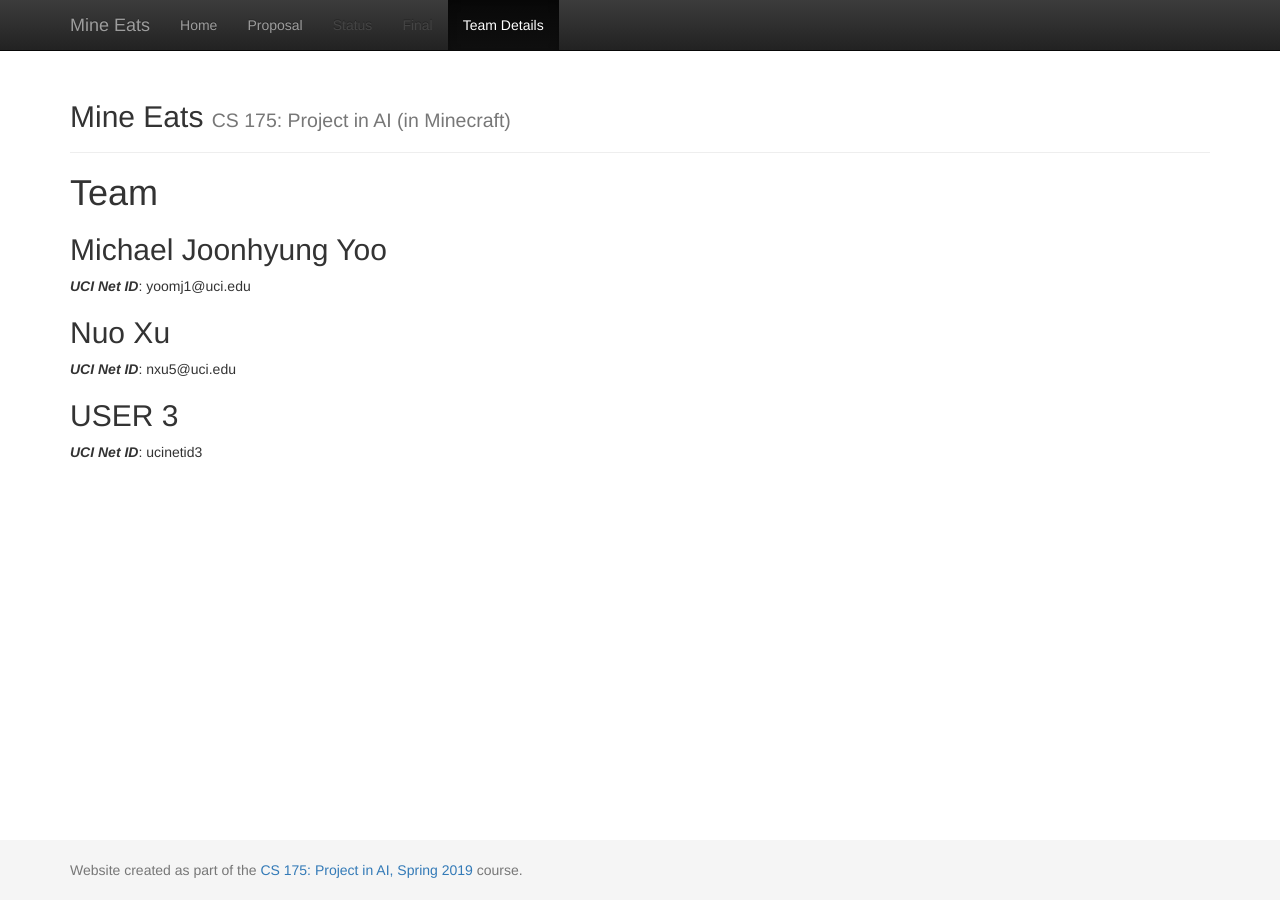
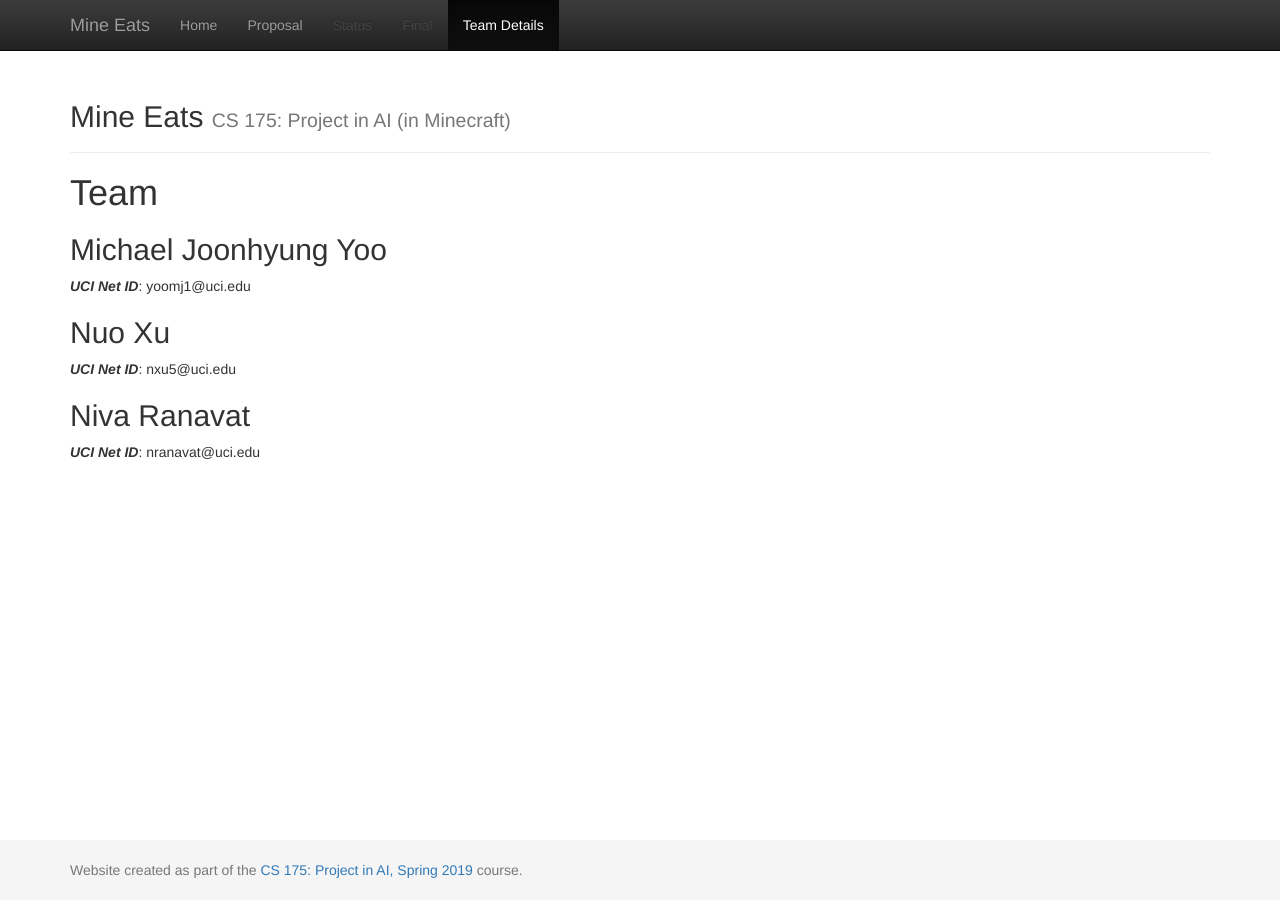
Before and after one commit to Superpanda35/Serious-Sam, a Jekyll site: the page built from docs/team.md, in a window 1280 px wide. Built offline with Jekyll 4.4.1, drawn with Linux system fonts in a browser that asks for light colours.

Commit message:
Update team.md

```diff
--- a/docs/team.md
+++ b/docs/team.md
@@ -12,5 +12,5 @@ title:  Team
 ## Nuo Xu
 ***UCI Net ID***: nxu5@uci.edu
 
-## USER 3
-***UCI Net ID***: ucinetid3
+## Niva Ranavat
+***UCI Net ID***: nranavat@uci.edu
```
